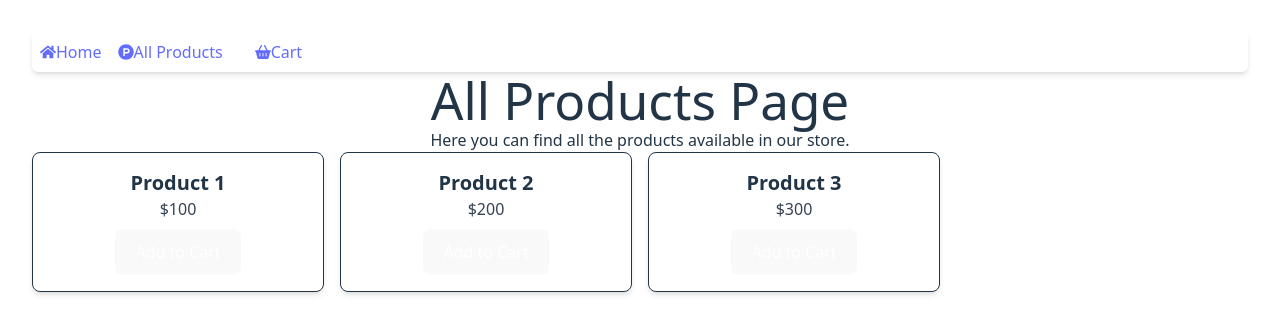
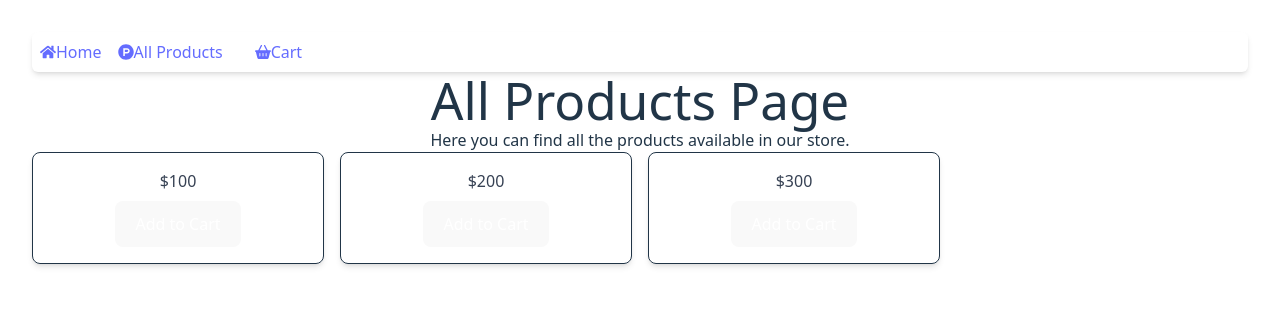
Before and after one commit to erdilhasan/JotformFrontendHackathon-20.04.2025, a React (Vite) app: page /allproducts in a window 1280 px wide. Shown: the top 334 px of the page. Built offline with nearby package versions, Linux system fonts and the light colour scheme; no server answers.

Commit message:
Initial API connection for product list

```diff
--- a/src/components/ProductTile.jsx
+++ b/src/components/ProductTile.jsx
@@ -13,7 +13,7 @@ export default function ProductTile({ product }) {
       key={product.id}
       className="border rounded-lg p-4 shadow-md hover:shadow-lg transition-shadow duration-300"
     >
-      <h2 className="text-xl font-bold">{product.title}</h2>
+      <h2 className="text-xl font-bold">{product.name}</h2>
       <p className="text-gray-700">${product.price}</p>
       <button
         onClick={AddToCart}
--- a/src/pages/AllProductsPage.jsx
+++ b/src/pages/AllProductsPage.jsx
@@ -1,12 +1,23 @@
-import { useState } from "react";
+import { useEffect, useState } from "react";
 import ProductTile from "../components/ProductTile";
 
 export default function AllProductsPage(params) {
+  const apiKey = import.meta.env.VITE_JOTFORM_API_KEY;
   const [products, setProducts] = useState([
     { id: 1, title: "Product 1", price: 100 },
     { id: 2, title: "Product 2", price: 200 },
     { id: 3, title: "Product 3", price: 300 },
   ]);
+
+  useEffect(() => {
+    fetch(
+      "https://api.jotform.com/form/251074120478957/payment-info?apiKey=" +
+        apiKey
+    ).then((response) =>
+      response.json().then((data) => setProducts(data.content.products))
+    );
+    console.log(products);
+  }, []);
 
   return (
     <div>
--- /dev/null
+++ b/src/pages/ProductDetailPage.jsx
@@ -0,0 +1 @@
+export default function ProductDetailPage(params) {}
```
Also changed, not shown: 1 other file (tests, documents, lock files or other folders).
